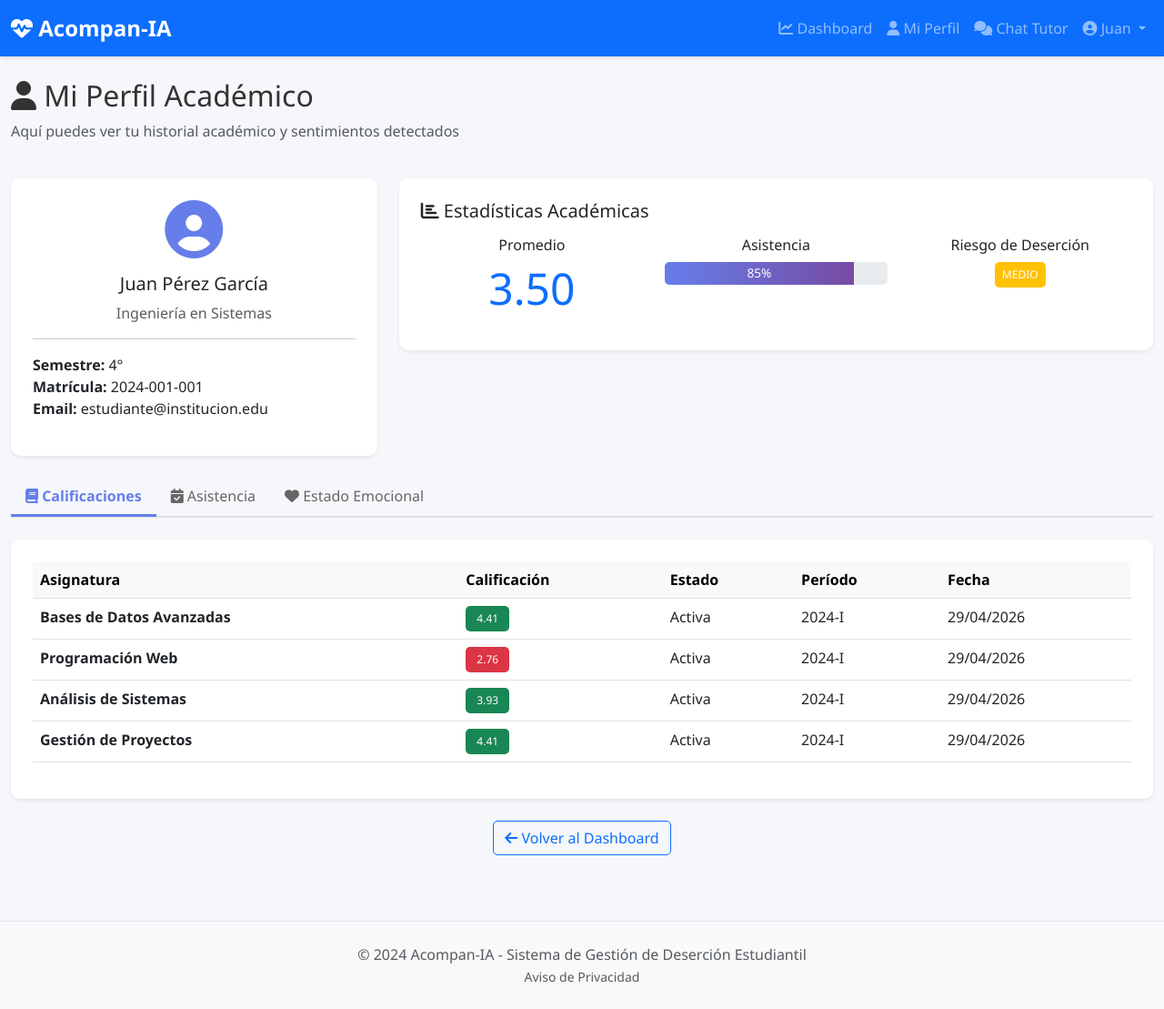
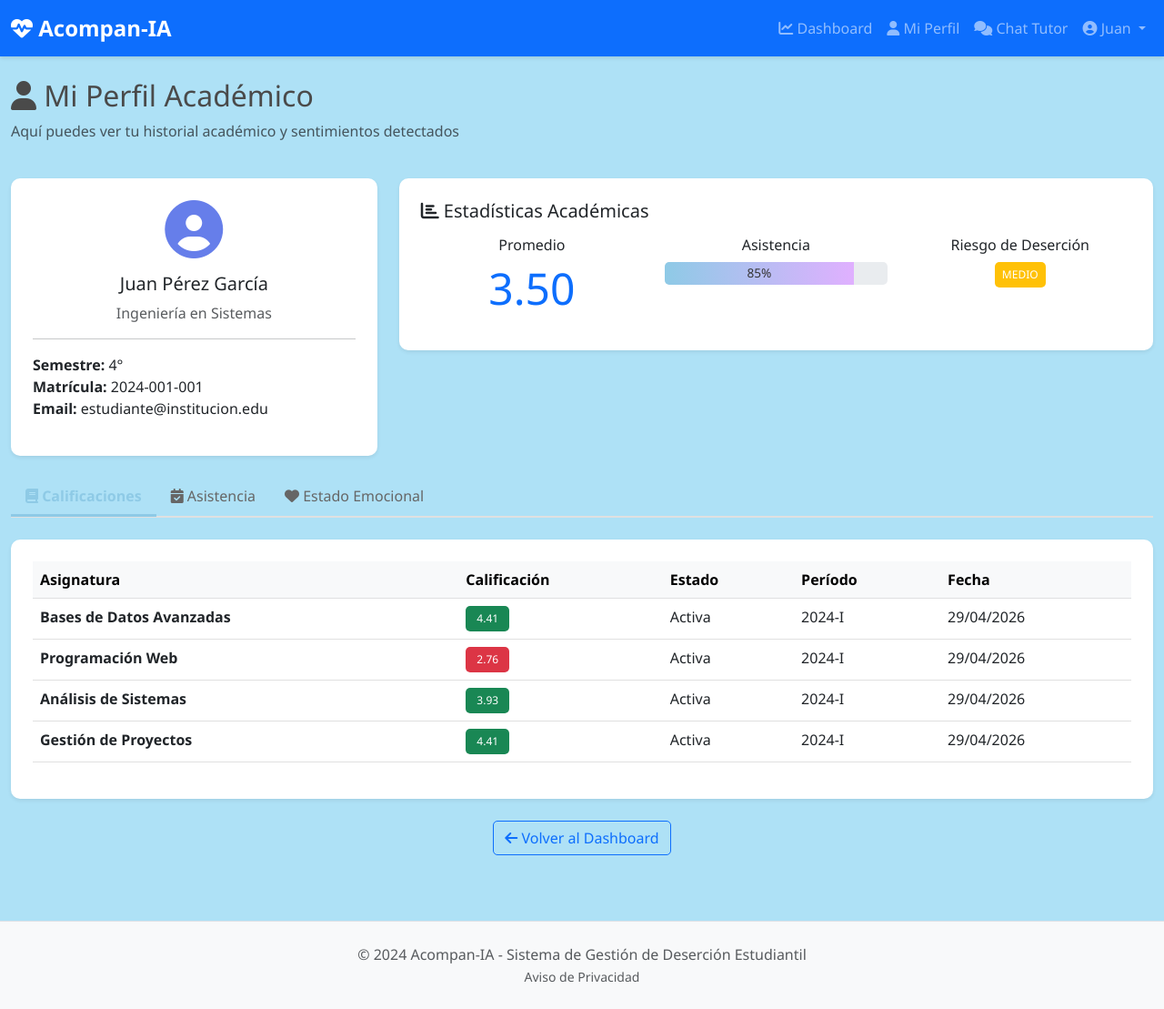
Before and after one commit to xBrandon23/Acompan-IA, a Flask app: page /alumno/perfil in a window 1280 px wide. Shown: the whole page at 91% size. Run offline with Flask 3, Linux system fonts and the light colour scheme; a user stored in the database is signed in.

Commit message:
Intervenciones & cambio de interfaz

```diff
--- a/app.py
+++ b/app.py
@@ -304,12 +304,27 @@ def crear_intervencion():
     datos = request.get_json()
 
     from modelos.base_datos import Intervencion
+    from datetime import datetime
+
+    # Convertir el string de fecha a objeto datetime
+    fecha_str = datos.get('fecha_programada')
+    fecha_prog = None
+    if fecha_str:
+        try:
+            fecha_prog = datetime.fromisoformat(fecha_str)
+        except ValueError:
+            # Por si el formato es solo fecha o diferente
+            try:
+                fecha_prog = datetime.strptime(fecha_str, "%Y-%m-%dT%H:%M")
+            except:
+                pass
+
     intervencion = Intervencion(
         estudiante_id=datos.get('estudiante_id'),
         profesor_id=profesor.id,
         tipo_intervencion=datos.get('tipo'),
         descripcion=datos.get('descripcion'),
-        fecha_programada=datos.get('fecha_programada')
+        fecha_programada=fecha_prog
     )
 
     db.session.add(intervencion)
--- a/requirements.txt
+++ b/requirements.txt
@@ -1,5 +1,5 @@
 Flask==3.0.3
 Flask-SQLAlchemy==3.1.1
 Flask-CORS==4.0.0
-google-generativeai==0.4.1
+google-generativeai==0.7.1
 python-dotenv==1.0.1
--- a/static/css/styles.css
+++ b/static/css/styles.css
@@ -3,19 +3,21 @@
    ======================================== */
 
 :root {
-    --primary-color: #667eea;
-    --secondary-color: #764ba2;
-    --success-color: #27ae60;
-    --danger-color: #e74c3c;
-    --warning-color: #f39c12;
-    --info-color: #3498db;
+    --primary-color: #8ecae6;    /* azul celeste */
+    --secondary-color: #e0b0ff;  /* lavanda */
+    --success-color: #a3e4d7;    /* verde menta */
+    --danger-color: #ffc2c2;     /* rojo pastel */
+    --warning-color: #ffe89e;    /* amarillo beige */
+    --info-color: #b0c4de;       /* gris azulado / claro */
+    --bg-color: #aee1f6;         /* azul muy claro pastel */
+    --beige: #f5f5dc;            /* beige */
 }
 
 /* ========== GENERAL ========== */
 body {
     font-family: 'Segoe UI', Tahoma, Geneva, Verdana, sans-serif;
-    background-color: #f5f7fa;
-    color: #333;
+    background-color: var(--bg-color);
+    color: #4a4a4a;
 }
 
 html, body {
@@ -73,21 +75,25 @@ main {
 .btn-primary {
     background-color: var(--primary-color);
     border-color: var(--primary-color);
+    color: #333;
 }
 
 .btn-primary:hover {
-    background-color: #5568d3;
-    border-color: #5568d3;
+    background-color: #6eb7d6;
+    border-color: #6eb7d6;
+    color: #fff;
 }
 
 .btn-success {
     background-color: var(--success-color);
     border-color: var(--success-color);
+    color: #333;
 }
 
 .btn-success:hover {
-    background-color: #229954;
-    border-color: #229954;
+    background-color: #8ed6c7;
+    border-color: #8ed6c7;
+    color: #333;
 }
 
 /* ========== TABLES ========== */
@@ -106,7 +112,7 @@ main {
 }
 
 .table tbody tr:hover {
-    background-color: #f5f7fa;
+    background-color: var(--beige);
 }
 
 /* ========== FORMS ========== */
@@ -132,12 +138,13 @@ main {
 }
 
 .progress-bar {
-    background: linear-gradient(90deg, #667eea 0%, #764ba2 100%);
+    background: linear-gradient(90deg, var(--primary-color) 0%, var(--secondary-color) 100%);
     font-size: 0.85rem;
     display: flex;
     align-items: center;
     justify-content: center;
-    color: white;
+    color: #333;
+    font-weight: 500;
 }
 
 /* ========== ALERTS ========== */
```
Also changed, not shown: instance/acompania.db, 1 other file.
